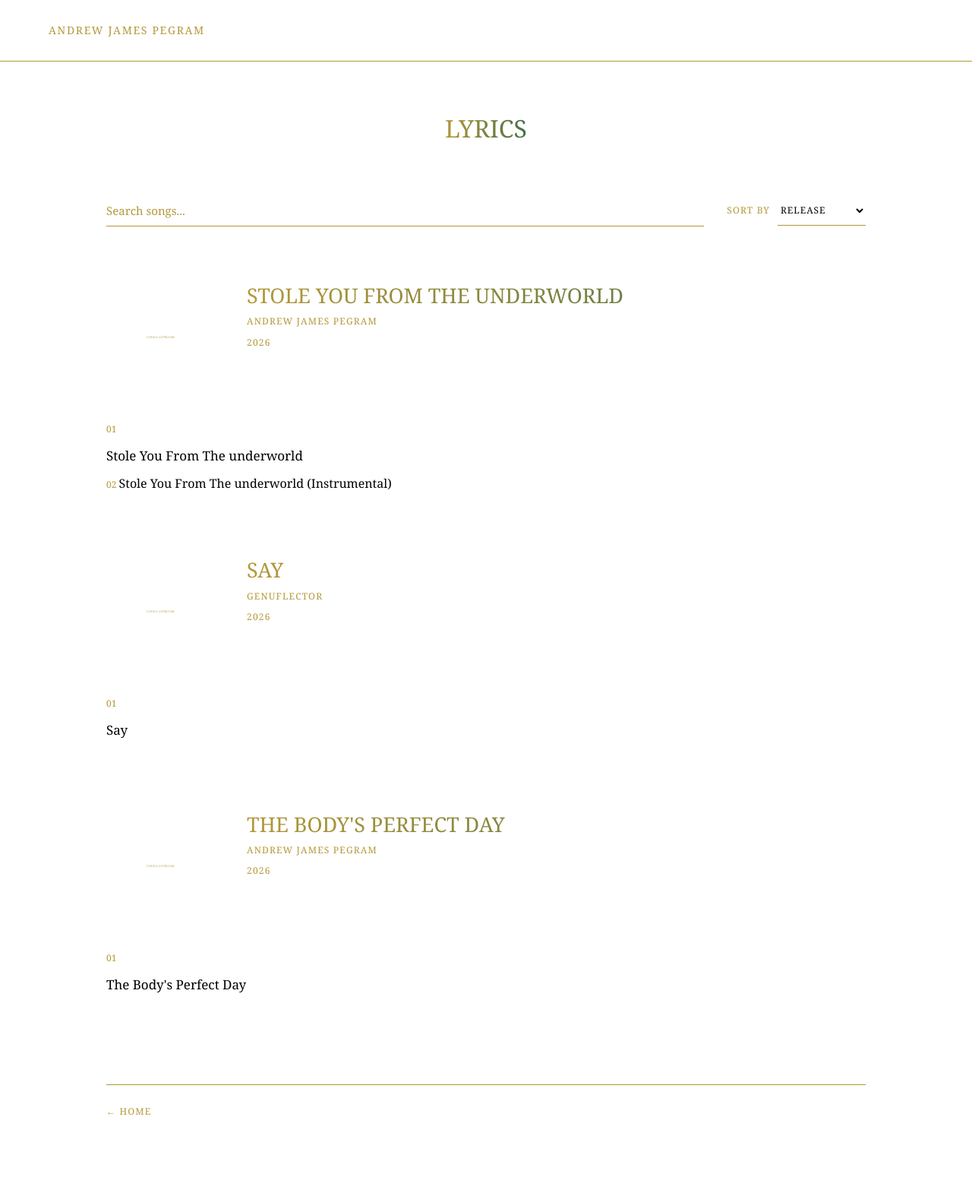
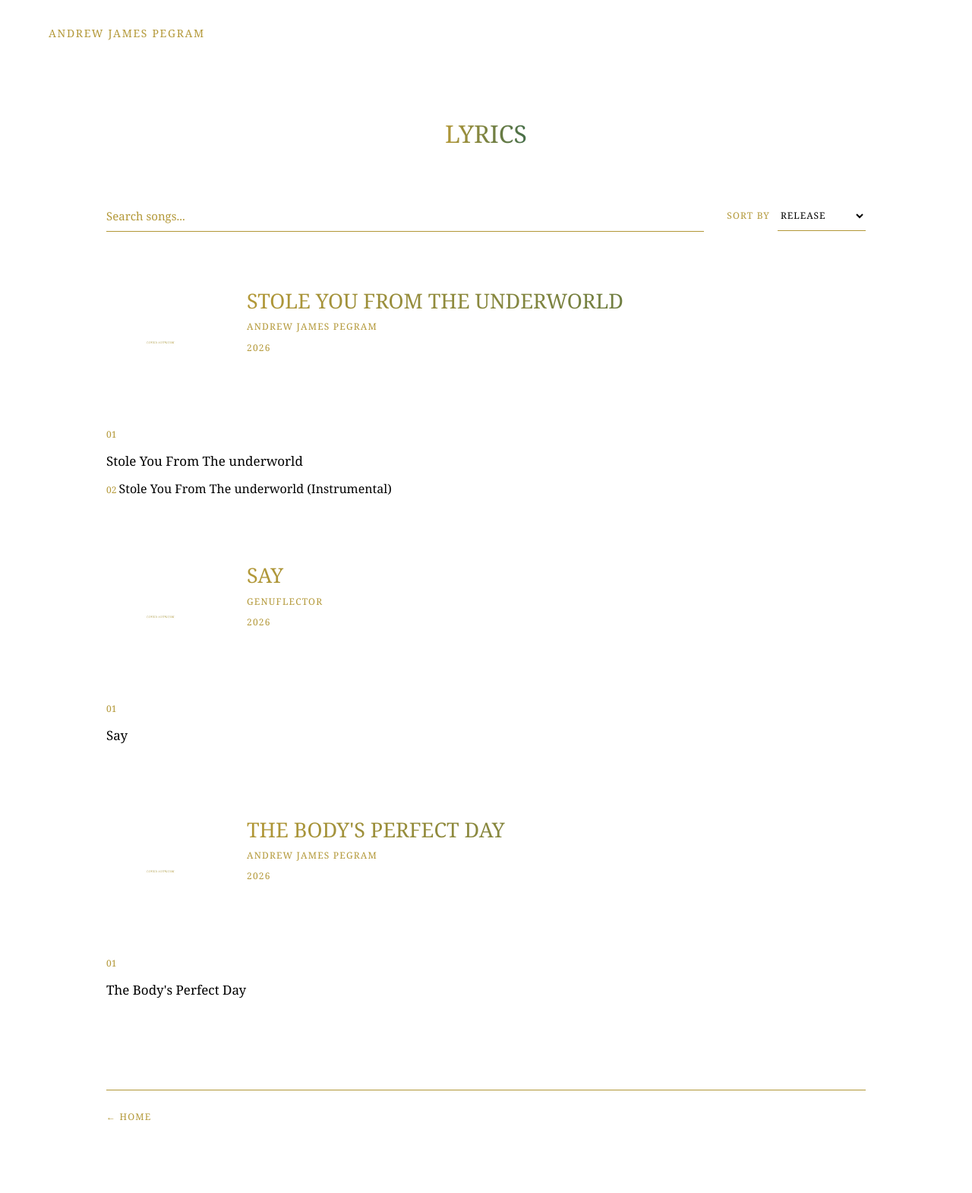
Before and after one commit to Drew-leotard/andrew-james-pegram-archive, a Jekyll site: the page built from lyrics/index.html, in a window 1280 px wide. Shown: the whole page at 76% size. Built offline with Jekyll 4.4.1, drawn with Linux system fonts in a browser that asks for light colours; some web fonts are replaced.

Commit message:
Update index.html
remove gold line header

```diff
--- a/lyrics/index.html
+++ b/lyrics/index.html
@@ -22,14 +22,13 @@
     line-height: 1.7;
   }
 
-  header {
-    padding: 28px 5vw;
-    font-family: "Hedvig Letters Serif", Georgia, serif;
-    font-size: 14px;
-    letter-spacing: 0.12em;
-    text-transform: uppercase;
-    border-bottom: 1px solid var(--gold);
-  }
+ header {
+  padding: 32px 5vw;
+  font-size: 14px;
+  letter-spacing: 0.12em;
+  text-transform: uppercase;
+  color: var(--gold);
+}
 
   header a {
     color: var(--gold);
```
